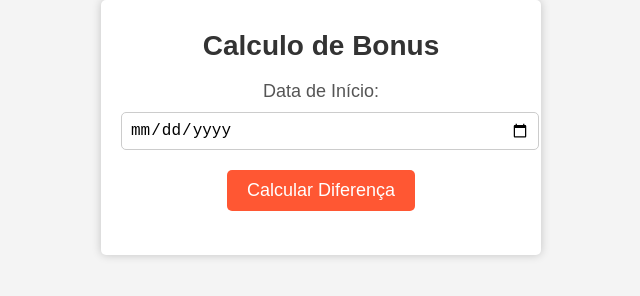
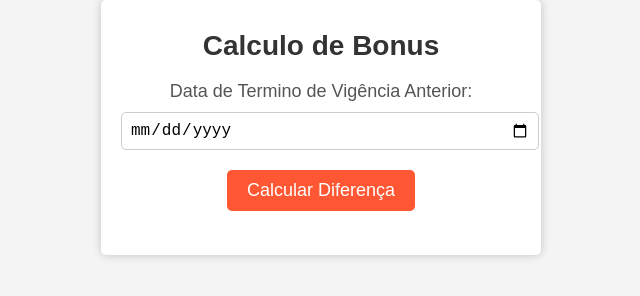
Before and after one commit to pouljp/Calculadora-Bonus, a plain HTML site: page index.html in a window 1280 px wide. Shown: the whole page, without its empty margins (319-959 px from the left). Drawn offline with Linux system fonts and the light colour scheme.

Commit message:
Update index.html
Atualizando nome

```diff
--- a/index.html
+++ b/index.html
@@ -68,7 +68,7 @@
     <div class="container">
         <h1>Calculo de Bonus</h1>
 
-        <label for="data1">Data de Início:</label>
+        <label for="data1">Data de Termino de Vigência Anterior:</label>
         <input type="date" id="data1">
 
         <button onclick="calcularDiferenca()">Calcular Diferença</button>
```
